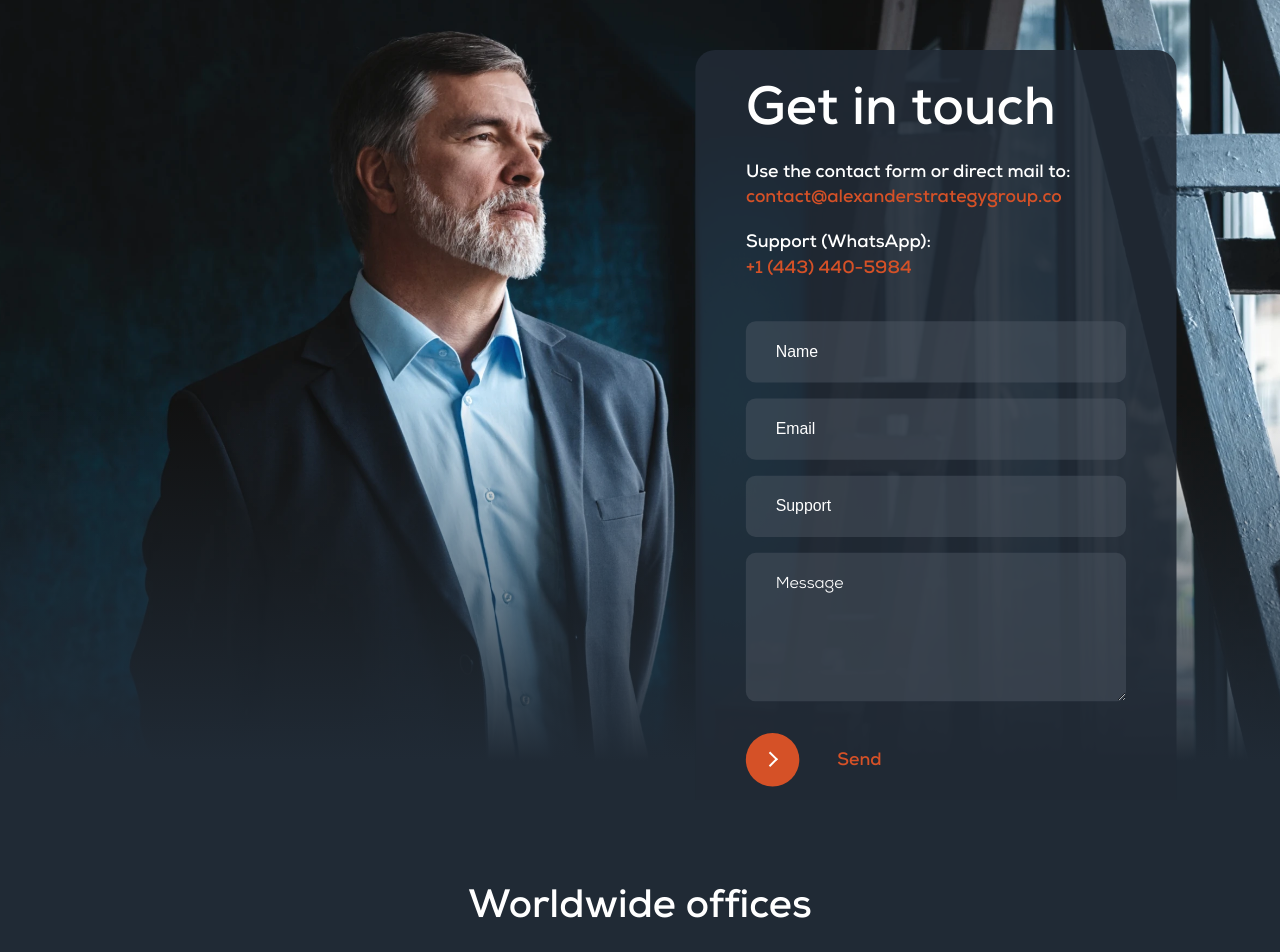
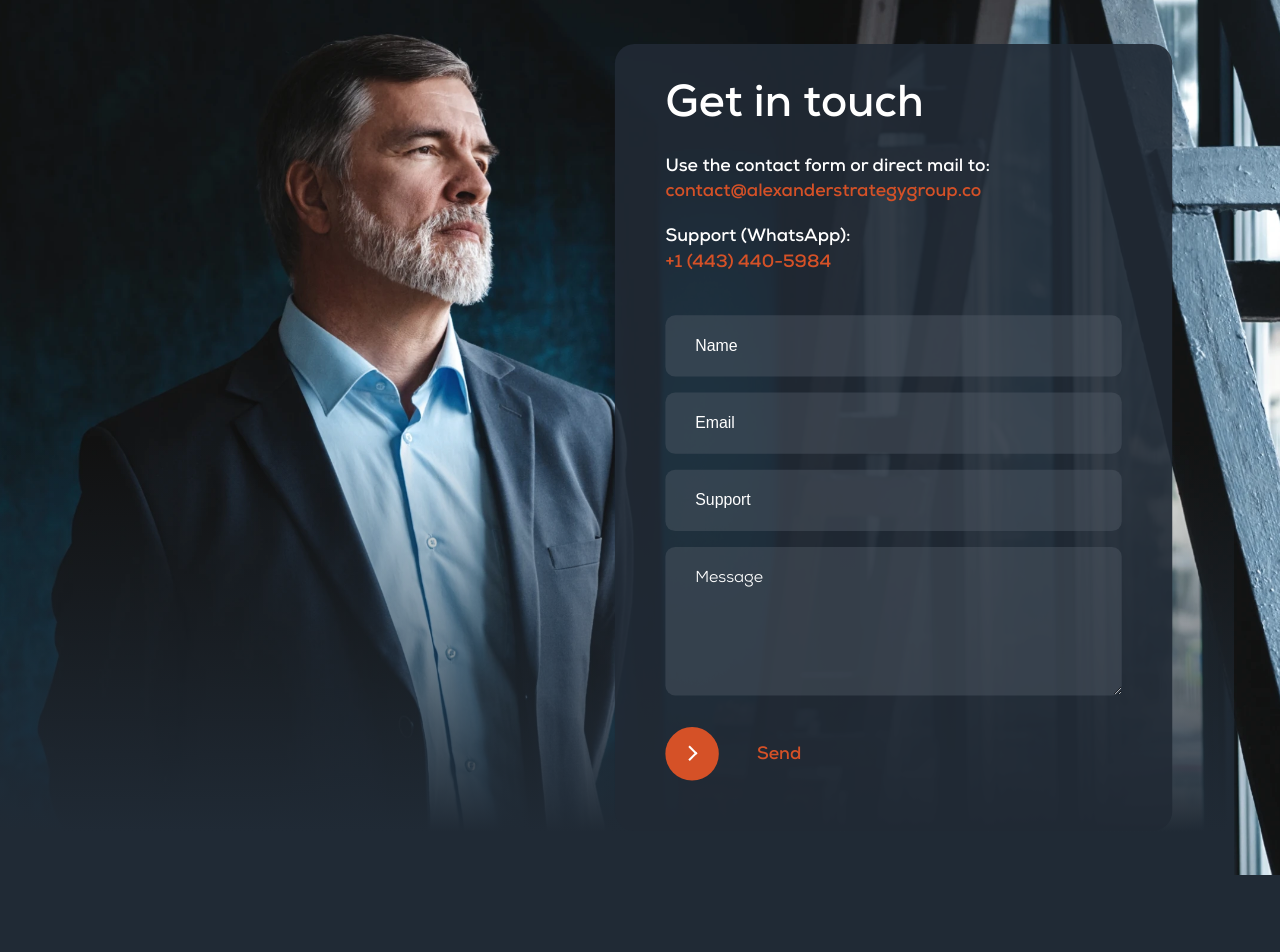
Before and after one commit to Novadigital-fr/ASG, a Nuxt app: page /contact in a window 1280 px wide. Shown: the top 952 px of the page. Built offline with nearby package versions, Linux system fonts and the light colour scheme.

Commit message:
adaptation ecran1381

```diff
--- a/assets/css/base.scss
+++ b/assets/css/base.scss
@@ -141,6 +141,30 @@ line-height: 22px;
 .orange {
 	color: var(--color-orange);
 }
+@media screen and (max-width: 1381px) {
+
+	h1 {
+		font-family: "Nexa";
+		font-weight: 700;
+		font-size: 2.5em;
+		line-height: 60px;
+	}
+	h2 {
+		font-family: "Nexa";
+		font-style: normal;
+		font-weight: 700;
+		font-size: 1.6em;
+		line-height: 45px;
+	}
+	h3 {
+		font-family: "Nexa";
+		font-style: normal;
+		font-weight: 700;
+		font-size: 1.5em;
+		line-height: 42px;
+	}
+
+}
 @media screen and (max-width: 767px) {
 	/* mobile */
 	h1 {
--- a/components/Expertise/Degrade.vue
+++ b/components/Expertise/Degrade.vue
@@ -59,6 +59,10 @@ onMounted(() => {
         font-size: 100px;
         line-height: 130px;
   }
+  @media screen and (max-width: 1381px) {
+    top: 21vh;
+
+  }
 }
 
 @media screen and (max-width: 740px) {
--- a/components/Header.vue
+++ b/components/Header.vue
@@ -235,6 +235,10 @@ header {
   font-size: 20px;
   font-weight: 700;
 
+  @media screen and (max-width: 1381px) {
+    font-size: 1em;
+
+  }
   .text_logo {
     font-weight: 700;
     line-height: normal;
--- a/components/HomeHorizontal.vue
+++ b/components/HomeHorizontal.vue
@@ -166,17 +166,22 @@ onUnmounted(() => {
 .tel {
   display: none;
 }
-@media screen and (max-width: 1281px) {
-  .container {
-
+@media screen and (max-width: 1381px) {
+.container {
   padding: 7vh 0 0 20vw;
 }
 .panel {
   width: 40vw;
+
+  img {
+    margin-bottom: 5%;
+  }
+
   h2,
   p {
-    width: 92%;
+    width: 92% !important;
   }
+
 }
 
 }
--- a/components/TheFooter.vue
+++ b/components/TheFooter.vue
@@ -124,8 +124,12 @@ footer {
   @media (min-width: 1924px) {
     height: 50vh;
   }
-  @media (max-width: 1281px) {
+  @media (max-width: 1381px) {
     height: 62vh;
+
+    h4{
+      font-size: 1em;
+    }
   }
 }
 .top {
--- a/pages/contact.vue
+++ b/pages/contact.vue
@@ -128,6 +128,14 @@
     }
 
   }
+  @media (max-width: 1381px) {
+    min-height: 100vh;
+    height: auto;
+    background-position: -100px center;
+
+
+
+  }
 }
 
 .texte {
@@ -147,8 +155,10 @@ margin: 4vh 0;
   z-index: 1;
   height: fit-content;
   transform: scale(0.9);
-  @media (max-width: 1281px) {
-    margin: 15vh 10vw 5vh 0;
+  @media (max-width: 1381px) {
+    margin: 5vh 10vw 5vh 0;
+    width: 44vw;
+
   }
 }
 
```
